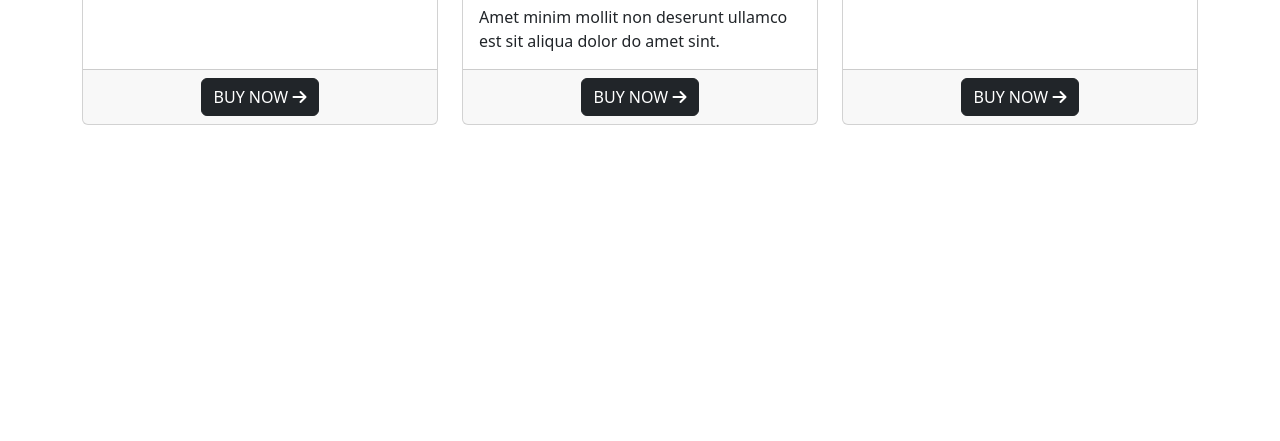
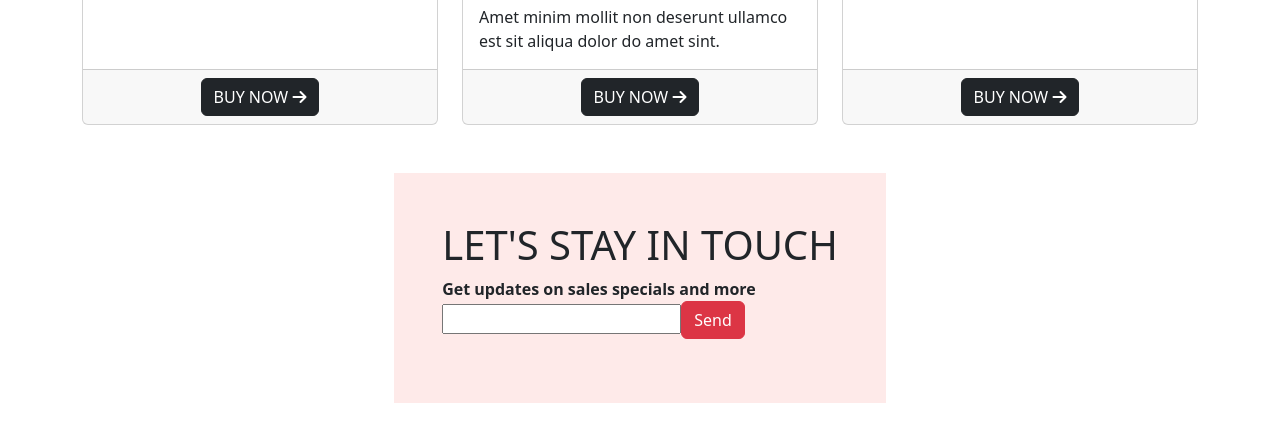
Before and after one commit to Kader517777/panda, a plain HTML site: page index.html in a window 1280 px wide. Shown: the part 1823-2264 px from the top of the page. Before the commit the page ends 1948 px from the top, so only its background shows below. Drawn offline with Linux system fonts and the light colour scheme.

Commit message:
full site submit

```diff
--- a/index.html
+++ b/index.html
@@ -190,6 +190,19 @@
                 </div>
             </div>
         </div>
+        <!------------------- subscribe  ------------->
+        <section class="m-5 ">
+            <div class="container d-flex justify-content-center w-8">
+                <div style="background-color: #feeae9;">
+                    <div class="align-items-center p-5">
+                        <h1>LET'S STAY IN TOUCH</h1>
+                        <strong>Get updates on sales specials and more</strong>
+                        <p><input type="text"><button class="btn btn-danger">Send</button></p>
+                    </div>
+                </div>
+            </div>
+        </section>
+
     </main>
     <footer>
 
```
Also changed, not shown: images/banner-images/tv.png.
